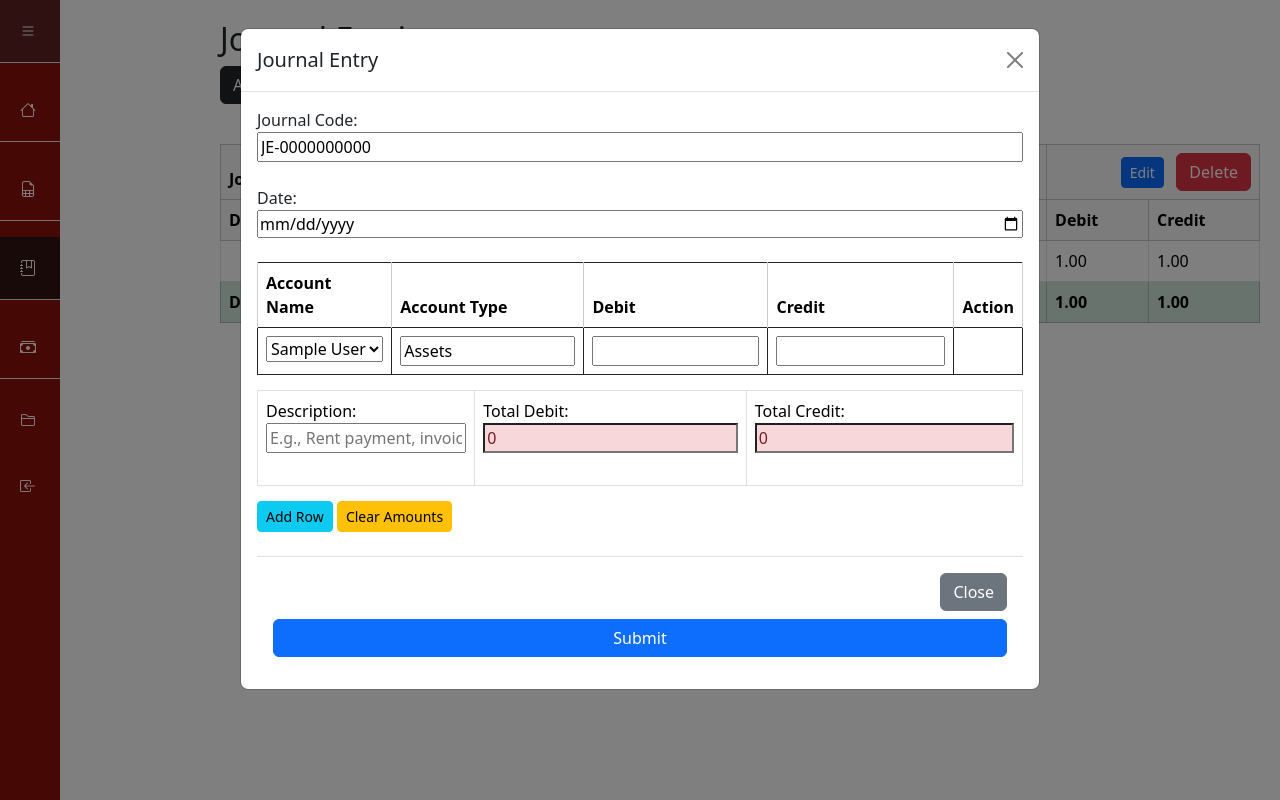
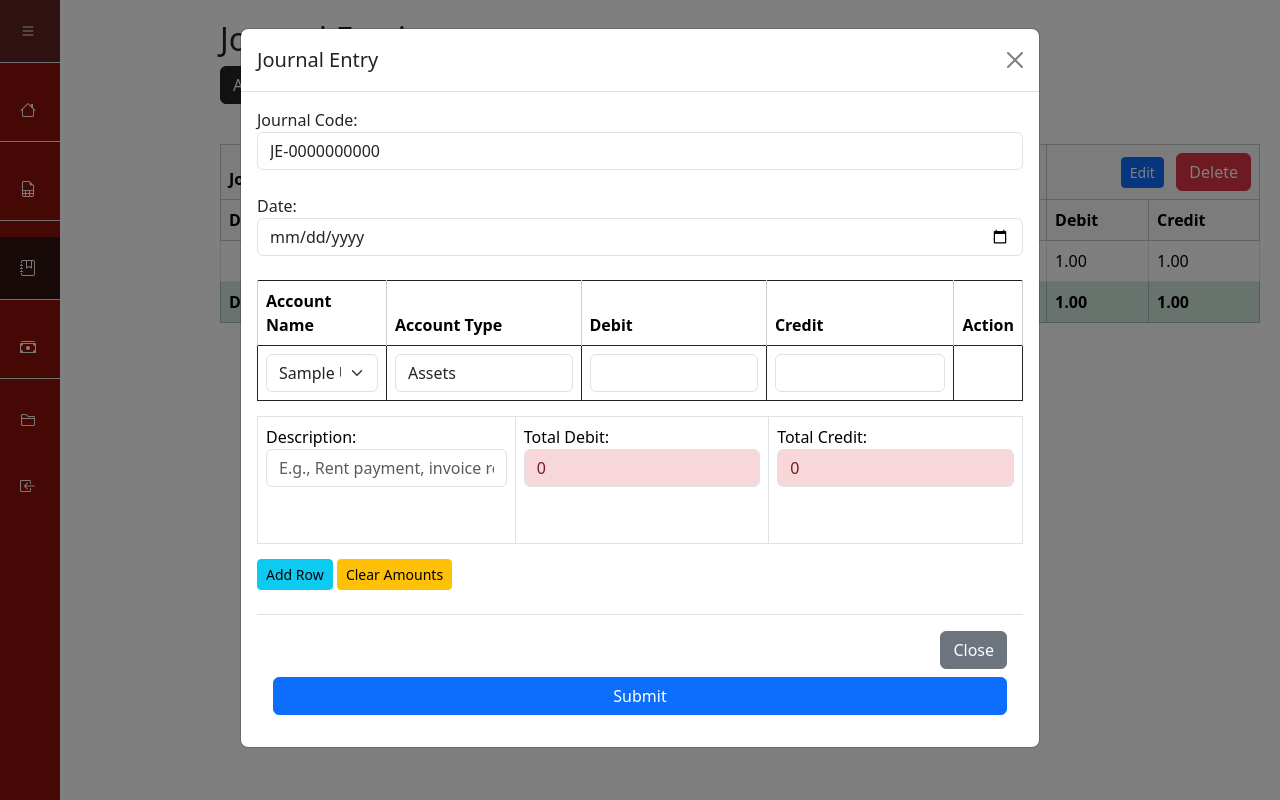
Before and after one commit to rjpd-7/Accounting_Systemv0.2, a Django app: page /journals/ in a window 1280 px wide, after a click on "Add New Journal". Run offline with Django 5.2, Linux system fonts and the light colour scheme; tables that the repository leaves empty hold one stand-in row (values such as "Sample post").

Commit message:
ui changes

```diff
--- a/Accounting_System_app/static/scripts/insert_journal.js
+++ b/Accounting_System_app/static/scripts/insert_journal.js
@@ -110,13 +110,13 @@ document.addEventListener("DOMContentLoaded", function () {
 
     addRowBtn.addEventListener('click', function () {
         var newRow = document.createElement('tr');
-        var selectHtml = '<select name="account_name" required>' + allAccountsSelect.innerHTML + '</select>';
+        var selectHtml = '<select name="account_name" class="form-control" required>' + allAccountsSelect.innerHTML + '</select>';
 
         newRow.innerHTML = `
             <td>${selectHtml}</td>
-            <td><input type="text" name="account_type" readonly></td>
-            <td><input type="number" name="debit" step="0.01" min="0"></td>
-            <td><input type="number" name="credit" step="0.01" min="0"></td>
+            <td><input type="text" name="account_type" class="form-control" readonly></td>
+            <td><input type="number" name="debit" step="0.01" min="0" class="form-control"></td>
+            <td><input type="number" name="credit" step="0.01" min="0" class="form-control"></td>
             <td><button type="button" class="btn btn-danger btn-sm remove-row">Remove</button></td>
         `;
         // Add remove button
--- a/Accounting_System_app/templates/Front_End/journal.html
+++ b/Accounting_System_app/templates/Front_End/journal.html
@@ -199,10 +199,10 @@
                     {% csrf_token %}
                     <!-- Journal Code -->
                      <label for="journal_code">Journal Code:</label>
-                    <input id="journal_code" type="text" name="journal_code" readonly required> <br><br>
+                    <input id="journal_code" type="text" name="journal_code" class="form-control" readonly required> <br>
                     <!-- Entry Date -->
                     <label for="entry-date">Date:</label>
-                    <input type="date" id="entry-date" name="entry-date" required><br><br>
+                    <input type="date" id="entry-date" name="entry-date" class="form-control" required> <br>
 
                     <!-- Journal Entry Table -->
                     <table class="table table-bordered border-dark" id="journal-entry-table">
@@ -218,7 +218,7 @@
                         <tbody id="journal-entry-body">
                             <tr>
                                 <td>
-                                    <select id="selected-account_name" name="account_name" required>
+                                    <select id="selected-account_name" class="form-select" name="account_name" required>
                                         {% for account in accounts %}
                                             {% if account.account_type == "Assets" or account.account_type == "Expenses" %}
                                                 <option value="{{ account.id }}" data-type="{{ account.account_type }}">{{ account.account_name }}</option>
@@ -229,10 +229,10 @@
                                     </select>
                                 </td>
                                 <td>
-                                    <input type="text" id="account_type" name="account_type" readonly>
+                                    <input type="text" id="account_type" name="account_type" class="form-control" readonly>
                                 </td>
-                                <td><input type="number" id="debit" name="debit" step="0.01" min="0"></td>
-                                <td><input type="number" id="credit" name="credit" step="0.01" min="0" readonly></td>
+                                <td><input type="number" id="debit" name="debit" step="0.01" min="0" class="form-control"></td>
+                                <td><input type="number" id="credit" name="credit" step="0.01" min="0" class="form-control" readonly></td>
                                 <td>
                                     <!-- Remove row button will be added by JS -->
                                 </td>
@@ -243,15 +243,15 @@
                         <tr>
                             <td><!-- Description -->
                                 <label for="description">Description:</label><br>
-                                <input type="text" id="journal_description" name="journal_description" placeholder="E.g., Rent payment, invoice received..." required> <br><br>
+                                <input type="text" id="journal_description" name="journal_description" class="form-control" placeholder="E.g., Rent payment, invoice received..." required> <br><br>
                             </td>
                             <td>
                                 <label for="total">Total Debit:</label>
-                                <input type="number" id="total_debit" name="total_debit" readonly>
+                                <input type="number" id="total_debit" name="total_debit" class="form-control" readonly>
                             </td>
                             <td>
                                 <label for="total">Total Credit:</label>
-                                <input type="number" id="total_credit" name="total_credit" readonly>
+                                <input type="number" id="total_credit" name="total_credit" class="form-control" readonly>
                             </td>
                         </tr>
                     </table>
@@ -259,7 +259,7 @@
                     <button type="button" id="clear-amounts-btn" class="btn btn-warning btn-sm">Clear Amounts</button>
                     <br>
                     <br>
-                    <select id="all-accounts-select" name="account_name" style="display:none;">
+                    <select id="all-accounts-select" name="account_name" class="form-control" style="display:none;">
                         {% for account in accounts %}
                             <option value="{{ account.id }}" data-type="{{ account.account_type }}">{{ account.account_name }}</option>
                         {% endfor %}
@@ -291,7 +291,7 @@
 
                     <!-- Entry Date -->
                     <label for="entry-date">Date:</label>
-                    <input type="date" id="edit-entry-date" name="edit_entry-date" required><br><br>
+                    <input type="date" id="edit-entry-date" name="edit_entry-date" class="form-control" required> <br>
 
                     <!-- Journal Entry Table -->
                     <table class="table table-bordered border-dark" id="edit-journal-entry-table">
@@ -333,15 +333,15 @@
                         <tr>
                             <td><!-- Description -->
                                 <label for="description">Description:</label><br>
-                                <input type="text" id="edit_journal_description" name="edit_journal_description" placeholder="E.g., Rent payment, invoice received..." required> <br><br>
+                                <input type="text" id="edit_journal_description" name="edit_journal_description" class="form-control" placeholder="E.g., Rent payment, invoice received..." required> <br><br>
                             </td>
                             <td>
                                 <label for="total">Total Debit:</label>
-                                <input type="number" id="edit_total_debit" name="edit_total_debit" readonly>
+                                <input type="number" id="edit_total_debit" name="edit_total_debit" class="form-control" readonly>
                             </td>
                             <td>
                                 <label for="total">Total Credit:</label>
-                                <input type="number" id="edit_total_credit" name="edit_total_credit" readonly>
+                                <input type="number" id="edit_total_credit" name="edit_total_credit" class="form-control" readonly>
                             </td>
                         </tr>
                     </table>
```
